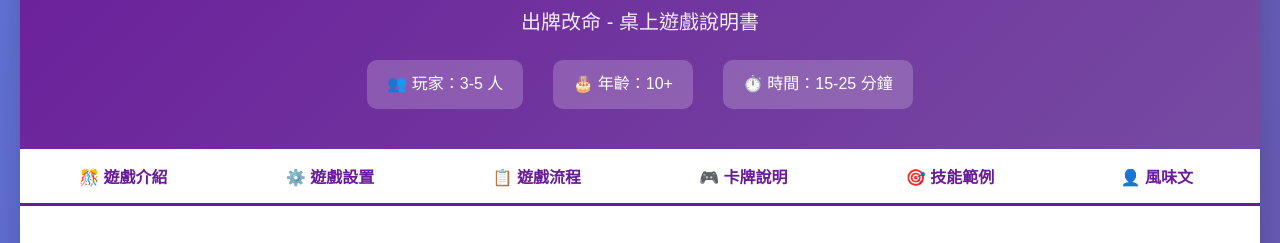
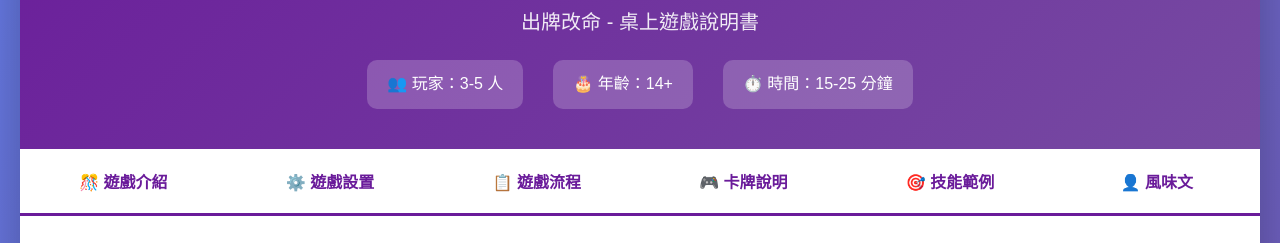
Before and after one commit to nar198637z-dotcom/Kinture-game, a plain HTML site: page index.html in a window 1280 px wide. Shown: the part 239-482 px from the top of the page. Drawn offline with Linux system fonts and the light colour scheme.

Commit message:
Update index.html
Signed-off-by: nar198637z-dotcom <nar198637z@gmail.com>

```diff
--- a/index.html
+++ b/index.html
@@ -146,8 +146,8 @@
 
         .nav-tabs button {
             flex: 1;
-            min-width: 120px;
-            padding: 15px 20px;
+            min-width: 100px;
+            padding: 20px 20px;
             border: none;
             background: transparent;
             cursor: pointer;
@@ -489,9 +489,9 @@
                     <span class="lang-content" data-lang="ja">👥 プレイヤー：3-5人</span>
                 </div>
                 <div class="info-item">
-                    <span class="lang-content active" data-lang="zh">🎂 年齡：10+</span>
-                    <span class="lang-content" data-lang="en">🎂 Age: 10+</span>
-                    <span class="lang-content" data-lang="ja">🎂 年齢：10歳以上</span>
+                    <span class="lang-content active" data-lang="zh">🎂 年齡：14+</span>
+                    <span class="lang-content" data-lang="en">🎂 Age: 14+</span>
+                    <span class="lang-content" data-lang="ja">🎂 年齢：14歳以上</span>
                 </div>
                 <div class="info-item">
                     <span class="lang-content active" data-lang="zh">⏱️ 時間：15-25 分鐘</span>
```
